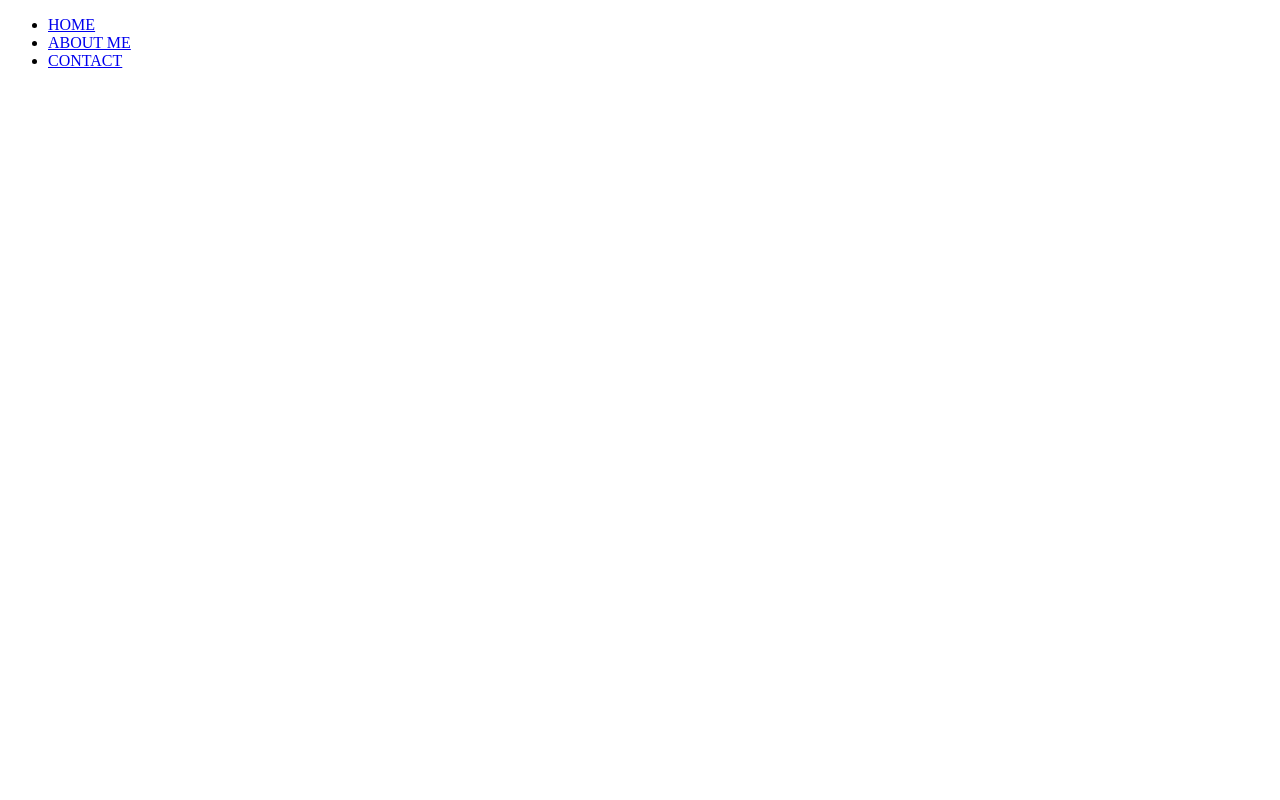
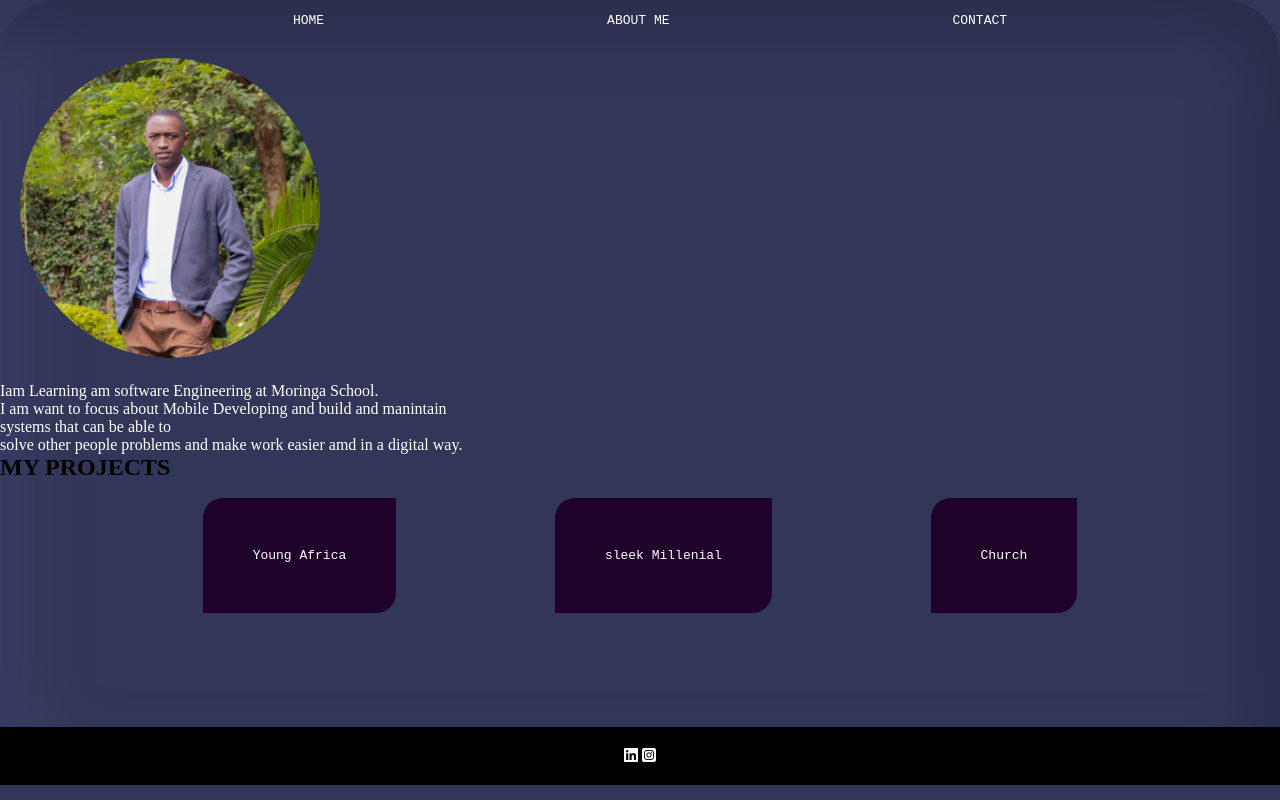
Before and after one commit to Yitzhak-Njenga/My-Portfolio, a plain HTML site: page index.html in a window 1280 px wide. Drawn offline with Linux system fonts and the light colour scheme.

Commit message:
added readme

```diff
--- /dev/null
+++ b/css/style.css
@@ -0,0 +1,74 @@
+*{
+    margin: 0;
+    padding: 0;
+}
+body{
+    border-radius: 57px;
+background: #323658;
+box-shadow: inset -28px 28px 56px #2b2e4b,
+            inset 28px -28px 56px #3a3e65;
+
+}
+nav{
+
+    padding: 10px;
+    width: 100%;
+}
+ul{
+    display: flex;
+    justify-content: space-evenly;
+
+
+}
+li{
+    list-style: none;
+
+}
+a{
+   color: white;
+   text-decoration: none;
+   font-family: monospace;
+}
+a:hover{
+    color: lightsteelblue
+}
+img{
+    width: 300px;
+    border-radius: 50%;
+    padding: 20px;
+    opacity: 1;
+
+}
+#caption{
+    color: white;
+
+}
+#footer{
+    background-color: black;
+    color: white;
+    text-align: center;
+    padding: 20px;
+    clear: both;
+    margin-top:100px;
+
+}
+#projects{
+    display: flex;
+    justify-content: space-evenly;
+    padding: 4rem;
+
+}
+#projects>li>a{
+    margin:20px;
+    background-color: rgb(30, 2, 41);
+    color: white;
+    padding: 50px;
+    border-radius: 20px 0;
+
+}
+#projects>li>a:hover{
+    color: white;
+    background-color: blueviolet;
+    border-radius: 0 20px;
+
+}
--- a/index.html
+++ b/index.html
@@ -3,6 +3,8 @@
 <head>
     <meta charset="UTF-8">
     <meta name="viewport" content="width=device-width, initial-scale=1.0">
+    <script src="https://kit.fontawesome.com/01ffbd653d.js" crossorigin="anonymous"></script>
+    <link rel="stylesheet" href="./css/style.css">
     <title>HOME-Yitzhak Njenga</title>
 </head>
 <body>
@@ -12,6 +14,29 @@
             <li><a href="aboutme.html">ABOUT ME</a></li>
             <li><a href="contact.html">CONTACT</a></li>
         </ul>
+
+
     </nav>
+    <img src="./images/Njg IT.jpeg">
+    <div id="caption">Iam Learning am software Engineering at Moringa School.<br>
+        I am want to focus about Mobile Developing and build and manintain<br>
+         systems that can be able to <br>
+        solve other people problems and make work easier amd in a digital way.
+    </div>
+    <h2>MY PROJECTS</h2>
+    <div id="projects">
+    <li><a href="https://github.com/Yitzhak-Njenga/Young-Africa">Young Africa</a></li>
+    <li><a href="https://github.com/praise-laurine/sleek-millenial">sleek Millenial</a></li>
+    <li><a href="https://github.com/Yitzhak-Njenga/Church">Church</a></li>
+    </div>
+    <div id="footer">
+        <a href="https://www.linkedin.com/in/yitzhak-njenga-1178101b6/"><i class="fab fa-linkedin"></i></a>
+        <a href="https://www.instagram.com/yitzhak_njenga/"><i class="fab fa-instagram-square"></i></a>
+
+    </div>
+
+
+
+
 </body>
 </html>
```
Also changed, not shown: html/aboutme.html (added, +11 -0 lines), images/Njg IT.jpeg (added), 1 other file.
